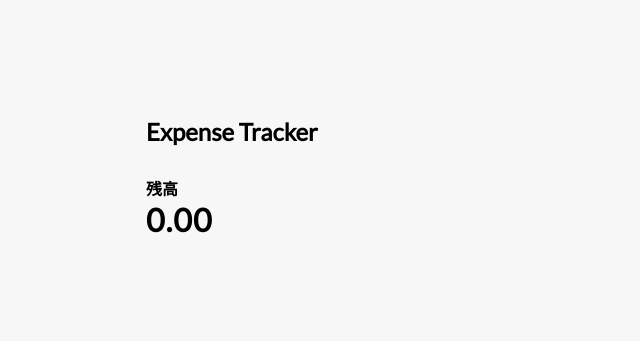
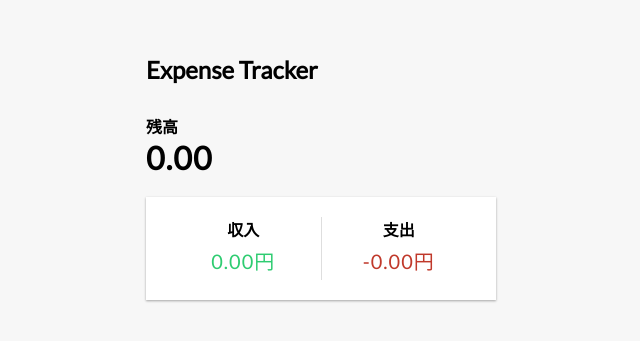
Before and after one commit to Kazunari93/expense_tracker, a React (Create React App) app in the folder expense-tracker-react/: page / in a window 1280 px wide. Shown: the part 217-558 px from the top of the page, without its empty margins (319-959 px from the left). Built offline with nearby package versions, Linux system fonts and the light colour scheme.

Commit message:
IncomeExpense-component

```diff
--- a/expense-tracker-react/src/App.js
+++ b/expense-tracker-react/src/App.js
@@ -1,6 +1,7 @@
 import React from "react";
 import { Header } from "./components/Header";
 import { Balance } from "./components/Balance";
+import { IncomeExpenses } from "./components/IncomeExpenses";
 import "./App.css";
 
 function App() {
@@ -9,6 +10,7 @@
       <Header />
       <div class="container">
         <Balance />
+        <IncomeExpenses />
       </div>
     </div>
   );
--- /dev/null
+++ b/expense-tracker-react/src/components/IncomeExpenses.jsx
@@ -0,0 +1,20 @@
+import React from "react";
+
+export const IncomeExpenses = () => {
+  return (
+    <div class="inc-exp-container">
+      <div>
+        <h4>収入</h4>
+        <p id="money-plus" class="money plus">
+          0.00円
+        </p>
+      </div>
+      <div>
+        <h4>支出</h4>
+        <p id="money-minus" class="money minus">
+          -0.00円
+        </p>
+      </div>
+    </div>
+  );
+};
```
